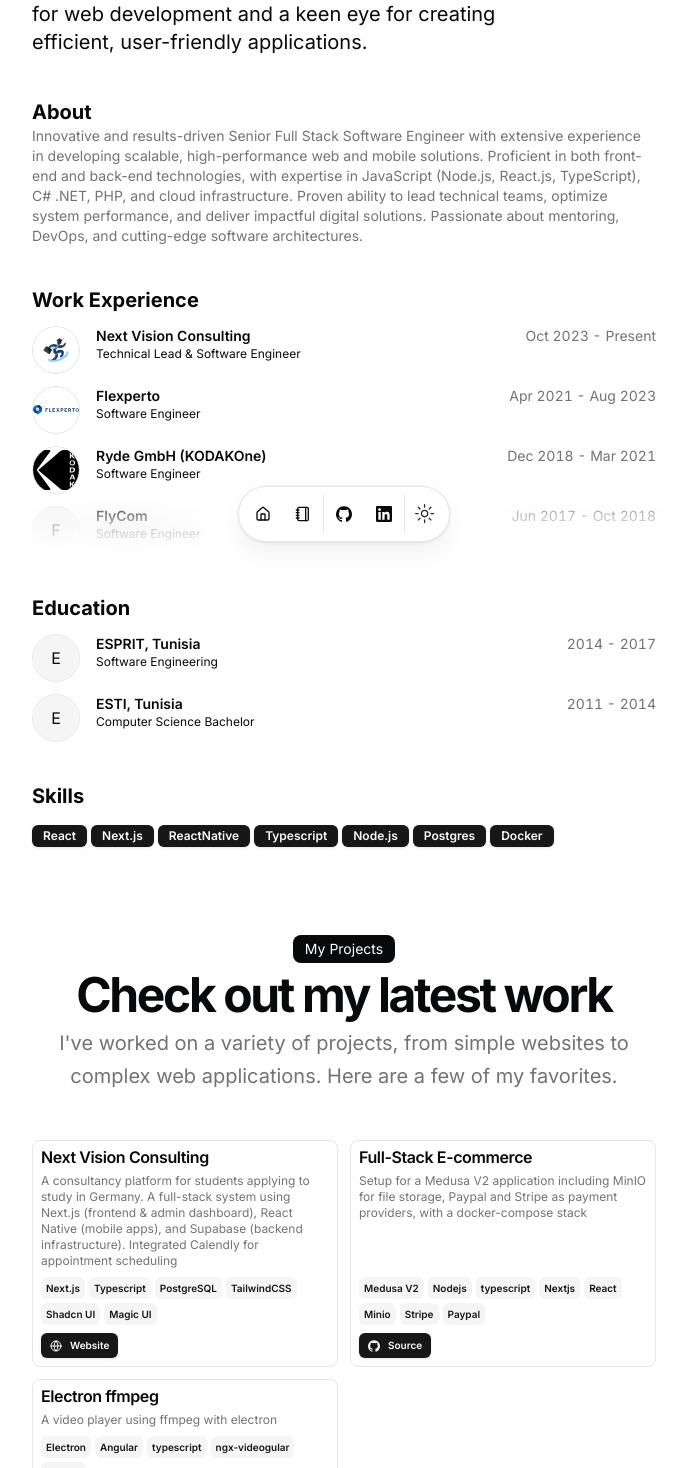
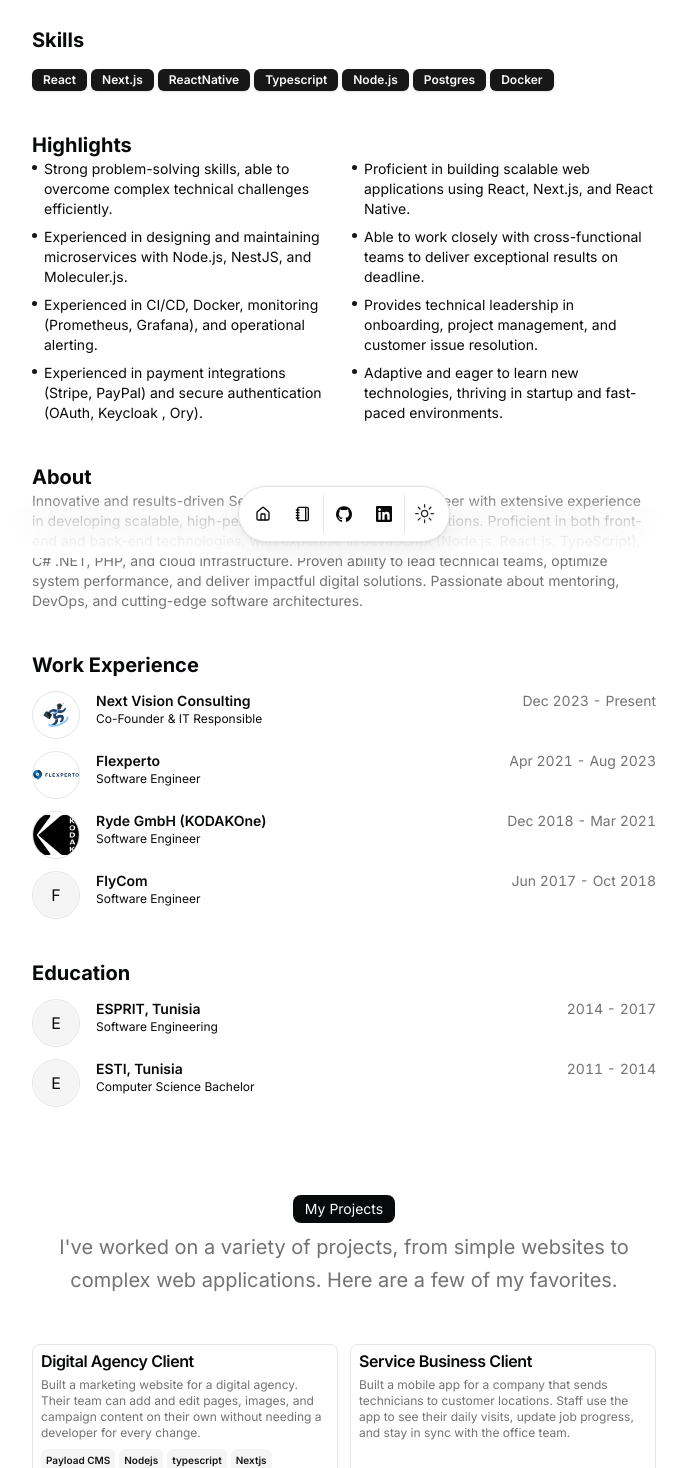
Before and after one commit to mnm89/portfolio, a Next.js app: page / in a window 1280 px wide. Shown: the part 242-1710 px from the top of the page, without its empty margins (296-983 px from the left). Built offline with nearby package versions, Linux system fonts and the light colour scheme.

Commit message:
Update styles and content in globals.css and page.tsx; enhance resume data with new highlights and project details

```diff
--- a/src/app/globals.css
+++ b/src/app/globals.css
@@ -70,6 +70,7 @@
   * {
     @apply border-border;
   }
+
   body {
     @apply bg-background text-foreground;
   }
@@ -111,7 +112,7 @@
   @apply text-sm md:text-base !leading-loose;
 }
 
-  pre > code {
+pre>code {
   counter-reset: line;
 }
 
@@ -131,7 +132,7 @@
   counter-reset: line;
 }
 
-  code[data-line-numbers] > [data-line]::before {
+code[data-line-numbers]>[data-line]::before {
   counter-increment: line;
   content: counter(line);
   @apply inline-block w-4 mr-4 text-right text-gray-500;
@@ -141,7 +142,7 @@
   counter-reset: line;
 }
 
-  code > [data-line]::before {
+code>[data-line]::before {
   counter-increment: line;
   content: counter(line);
 
@@ -153,10 +154,33 @@
   color: gray;
 }
 
-code[data-line-numbers-max-digits="2"] > [data-line]::before {
+code[data-line-numbers-max-digits="2"]>[data-line]::before {
   width: 2rem;
 }
 
-code[data-line-numbers-max-digits="3"] > [data-line]::before {
+code[data-line-numbers-max-digits="3"]>[data-line]::before {
   width: 3rem;
 }
+
+.highlights {
+  display: grid;
+  grid-template-columns: 1fr 1fr;
+  gap: 8px 16px;
+}
+
+.highlight-item {
+  @apply text-sm;
+  padding-left: 12px;
+  position: relative;
+}
+
+.highlight-item::before {
+  content: "";
+  position: absolute;
+  left: 0;
+  top: 6px;
+  width: 5px;
+  height: 5px;
+  background: hsl(var(--primary));
+  border-radius: 50%;
+}
--- a/src/app/page.tsx
+++ b/src/app/page.tsx
@@ -19,12 +19,12 @@
             <div className="flex-col flex flex-1 space-y-1.5">
               <BlurFadeText
                 delay={BLUR_FADE_DELAY}
-                className="text-3xl font-bold tracking-tighter sm:text-5xl xl:text-6xl/none"
+                className="text-xl font-bold tracking-tighter sm:text-2xl xl:text-4xl/none"
                 yOffset={8}
-                text={`Hi, I'm ${DATA.name.split(" ")[0]} 👋`}
+                text={`Hi, I'm ${DATA.name} 👋`}
               />
               <BlurFadeText
-                className="max-w-[600px] md:text-xl"
+                className="max-w-[600px]"
                 delay={BLUR_FADE_DELAY}
                 text={DATA.description}
               />
@@ -42,6 +42,33 @@
           </div>
         </div>
       </section>
+        <section id="skills">
+        <div className="flex min-h-0 flex-col gap-y-3">
+          <BlurFade delay={BLUR_FADE_DELAY * 9}>
+            <h2 className="text-xl font-bold">Skills</h2>
+          </BlurFade>
+          <div className="flex flex-wrap gap-1">
+            {DATA.skills.map((skill, id) => (
+              <BlurFade key={skill} delay={BLUR_FADE_DELAY * 10 + id * 0.05}>
+                <Badge key={skill}>{skill}</Badge>
+              </BlurFade>
+            ))}
+          </div>
+        </div>
+      </section>
+
+      <section id="highlights">
+        <BlurFade delay={BLUR_FADE_DELAY * 3}>
+          <h2 className="text-xl font-bold">Highlights</h2>
+        </BlurFade>
+        <BlurFade delay={BLUR_FADE_DELAY * 4} className="highlights">
+          {
+            DATA.highlights.map((h,i)=>(<Markdown className="highlight-item" key={`h-${i}`}>
+              {h}
+            </Markdown>))
+          }
+        </BlurFade>
+      </section>
       <section id="about">
         <BlurFade delay={BLUR_FADE_DELAY * 3}>
           <h2 className="text-xl font-bold">About</h2>
@@ -52,6 +79,7 @@
           </Markdown>
         </BlurFade>
       </section>
+
       <section id="work">
         <div className="flex min-h-0 flex-col gap-y-3">
           <BlurFade delay={BLUR_FADE_DELAY * 5}>
@@ -100,20 +128,7 @@
           ))}
         </div>
       </section>
-      <section id="skills">
-        <div className="flex min-h-0 flex-col gap-y-3">
-          <BlurFade delay={BLUR_FADE_DELAY * 9}>
-            <h2 className="text-xl font-bold">Skills</h2>
-          </BlurFade>
-          <div className="flex flex-wrap gap-1">
-            {DATA.skills.map((skill, id) => (
-              <BlurFade key={skill} delay={BLUR_FADE_DELAY * 10 + id * 0.05}>
-                <Badge key={skill}>{skill}</Badge>
-              </BlurFade>
-            ))}
-          </div>
-        </div>
-      </section>
+
       <section id="projects">
         <div className="space-y-12 w-full py-12">
           <BlurFade delay={BLUR_FADE_DELAY * 11}>
@@ -122,9 +137,6 @@
                 <div className="inline-block rounded-lg bg-foreground text-background px-3 py-1 text-sm">
                   My Projects
                 </div>
-                <h2 className="text-3xl font-bold tracking-tighter sm:text-5xl">
-                  Check out my latest work
-                </h2>
                 <p className="text-muted-foreground md:text-xl/relaxed lg:text-base/relaxed xl:text-xl/relaxed">
                   I&apos;ve worked on a variety of projects, from simple
                   websites to complex web applications. Here are a few of my
--- a/src/data/resume.tsx
+++ b/src/data/resume.tsx
@@ -8,10 +8,20 @@
   location: "Berlin, DE",
   locationLink: "https://www.google.com/maps/place/Berlin",
   description:
-    "I am a dedicated software engineer with a passion for web development and a keen eye for creating efficient, user-friendly applications.",
+    "Full-stack software engineer and co-founder with eight years of experience building web and mobile products. Skilled in React, Next.js, Node.js, and React Native, with a track record in microservices, payments, and end-to-end technical delivery.",
   summary:
     "Innovative and results-driven Senior Full Stack Software Engineer with extensive experience in developing scalable, high-performance web and mobile solutions. Proficient in both front-end and back-end technologies, with expertise in JavaScript (Node.js, React.js, TypeScript), C# .NET, PHP, and cloud infrastructure. Proven ability to lead technical teams, optimize system performance, and deliver impactful digital solutions. Passionate about mentoring, DevOps, and cutting-edge software architectures.",
-  avatarUrl: "/me.png",
+  avatarUrl: "/me.jpeg",
+  highlights:[
+    'Strong problem-solving skills, able to overcome complex technical challenges efficiently.',
+    'Proficient in building scalable web applications using React, Next.js, and React Native.',
+    'Experienced in designing and maintaining microservices with Node.js, NestJS, and Moleculer.js.',
+    'Able to work closely with cross-functional teams to deliver exceptional results on deadline.',
+    'Experienced in CI/CD, Docker, monitoring (Prometheus, Grafana), and operational alerting.',
+    'Provides technical leadership in onboarding, project management, and customer issue resolution.',
+    'Experienced in payment integrations (Stripe, PayPal) and secure authentication (OAuth, Keycloak , Ory).',
+    'Adaptive and eager to learn new technologies, thriving in startup and fast-paced environments.'
+  ],
   skills: [
     "React",
     "Next.js",
@@ -56,9 +66,9 @@
       href: "https://nvisionconsulting.de",
       badges: [],
       location: "Remote",
-      title: "Technical Lead & Software Engineer",
+      title: "Co-Founder & IT Responsible",
       logoUrl: "/nv.png",
-      start: "Oct 2023",
+      start: "Dec 2023",
       end: "Present",
       description:
         "Developed a comprehensive consultancy platform for students applying to study in Germany. Designed and deployed a full-stack system using Next.js (frontend & admin dashboard), React Native (mobile apps), and Supabase (backend infrastructure). Integrated Calendly for appointment scheduling, enhancing agent-student interaction efficiency. Led CI/CD implementation, ensuring seamless deployment for web and mobile applications. Impact: Delivered an intuitive platform that improved application submission efficiency and user engagement.",
@@ -120,76 +130,51 @@
   ],
   projects: [
     {
-      title: "Next Vision Consulting",
-      href: "#",
-      dates: "Oct 2024 - Feb 2025",
-      active: true,
+      title: "Digital Agency Client",
       description:
-        "A consultancy platform for students applying to study in Germany. A full-stack system using Next.js (frontend & admin dashboard), React Native (mobile apps), and Supabase (backend infrastructure). Integrated Calendly for appointment scheduling",
+        "Built a marketing website for a digital agency. Their team can add and edit pages, images, and campaign content on their own without needing a developer for every change.",
       technologies: [
-        "Next.js",
-        "Typescript",
-        "PostgreSQL",
-        "TailwindCSS",
-        "Shadcn UI",
-        "Magic UI",
+        "Payload CMS",
+        "Nodejs",
+        "typescript",
+        "Nextjs",
+        "MongoDB",
+        "Vercel"
       ],
       links: [
-        {
-          type: "Website",
-          href: "https://nvisionconsulting.de",
-          icon: <Icons.globe className="size-3" />,
-        },
       ],
       image: "",
       video: "",
     },
     {
-      title: "Full-Stack E-commerce",
-      href: "#",
-      dates: "Nov 2024 - Dec 2024",
-      active: true,
+      title: "Service Business Client",
       description:
-        "Setup for a Medusa V2 application including MinIO for file storage, Paypal and Stripe as payment providers, with a docker-compose stack",
+        "Built a mobile app for a company that sends technicians to customer locations. Staff use the app to see their daily visits, update job progress, and stay in sync with the office team.",
       technologies: [
-        "Medusa V2",
-        "Nodejs",
+        "React Native",
+        "Expo",
         "typescript",
         "Nextjs",
-        "React",
-        "Minio",
-        "Stripe",
-        "Paypal",
+        "Supabase"
       ],
       links: [
-        {
-          type: "Source",
-          href: "https://github.com/mnm89/e-commerce-store",
-          icon: <Icons.github className="size-3" />,
-        },
       ],
       image: "",
       video: "",
     },
     {
-      title: "Electron ffmpeg",
-      href: "#",
-      dates: "Sep 2018 - Nov 2018",
-      active: true,
-      description: "A video player using ffmpeg with electron",
+      title: "SaaS Startup Client",
+      description:
+        "Built a help center and customer portal for a software startup. Users can read guides and FAQs online, while the startup team updates all content from a simple admin panel—no code required.",
       technologies: [
-        "Electron",
-        "Angular",
+        "Payload CMS",
+        "React Native",
+        "Expo",
         "typescript",
-        "ngx-videogular",
-        "ffmpeg",
+        "Nextjs",
+        "PostgreSQL"
       ],
       links: [
-        {
-          type: "Source",
-          href: "https://github.com/mnm89/electron-ffmpeg",
-          icon: <Icons.github className="size-3" />,
-        },
       ],
       image: "",
       video: "",
```
Lines whose indentation alone changed are shown as unchanged.
